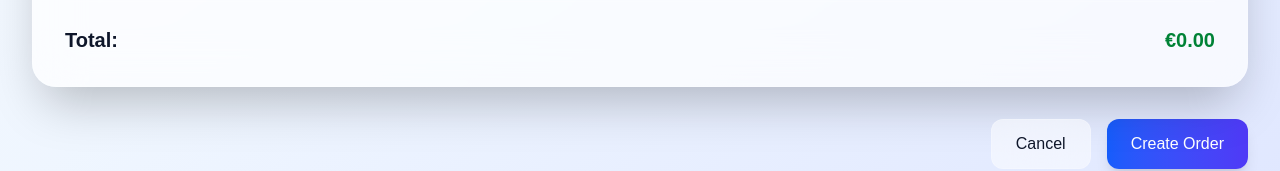
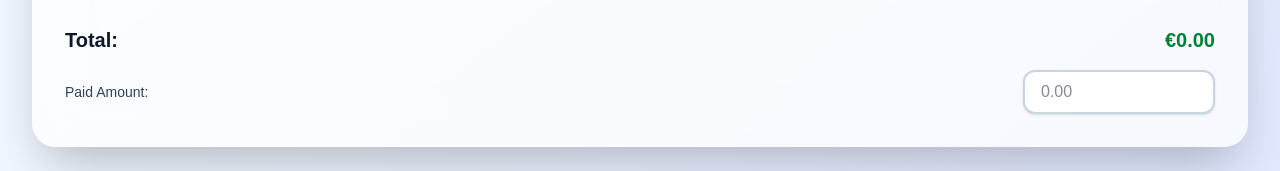
Before and after one commit to YSNAB/bankdash, a Next.js app: page /orders/new in a window 1280 px wide. Shown: the part 717-888 px from the top of the page. Built offline with nearby package versions, Linux system fonts and the light colour scheme; no server answers; the database is empty; sample sign-in values are in the browser's storage.

Commit message:
added database payed option and when creating order

```diff
--- a/src/app/api/orders/route.ts
+++ b/src/app/api/orders/route.ts
@@ -95,9 +95,9 @@ export async function DELETE(request: Request) {
 // POST create new order
 export async function POST(request: Request) {
   try {
-    const { customerId, date, paymentType, items } = await request.json()
+    const { customerId, date, paymentType, paidAmount, items } = await request.json()
 
-    console.log('Creating order:', { customerId, date, paymentType, items })
+    console.log('Creating order:', { customerId, date, paymentType, paidAmount, items })
 
     if (!customerId || !date || !paymentType || !items || items.length === 0) {
       return NextResponse.json(
@@ -114,6 +114,7 @@ export async function POST(request: Request) {
           customerId: parseInt(customerId),
           date: new Date(date),
           paymentType,
+          paidAmount: paidAmount || 0,
           orderDetails: {
             create: items.map((item: any) => ({
               productId: parseInt(item.productId),
--- a/src/app/orders/new/page.tsx
+++ b/src/app/orders/new/page.tsx
@@ -28,6 +28,7 @@ export default function NewOrderPage() {
   const [customerId, setCustomerId] = useState('')
   const [date, setDate] = useState(new Date().toISOString().split('T')[0])
   const [paymentType, setPaymentType] = useState('cash')
+  const [paidAmount, setPaidAmount] = useState('')
   const [items, setItems] = useState<OrderItem[]>([
     { productId: '', productName: '', quantity: '', price: '' }
   ])
@@ -196,6 +197,7 @@ export default function NewOrderPage() {
           customerId,
           date,
           paymentType,
+          paidAmount: parseFloat(paidAmount) || 0,
           items: validItems,
         }),
       })
@@ -414,9 +416,23 @@ export default function NewOrderPage() {
             </div>
 
             <div className="mt-8 pt-6 border-t border-white/20 dark:border-slate-700/50">
-              <div className="flex justify-between items-center text-xl font-bold">
+              <div className="flex justify-between items-center text-xl font-bold mb-4">
                 <span className="text-slate-900 dark:text-white">Total:</span>
                 <span className="text-green-700 dark:text-green-400">€{calculateTotal()}</span>
+              </div>
+              <div className="flex justify-between items-center gap-4">
+                <label className="text-sm font-medium text-slate-700 dark:text-slate-300">
+                  Paid Amount:
+                </label>
+                <input
+                  type="number"
+                  step="0.01"
+                  value={paidAmount}
+                  onChange={(e) => setPaidAmount(e.target.value)}
+                  placeholder="0.00"
+                  className="w-48 px-4 py-2 bg-white dark:bg-slate-800 border-2 border-slate-300 dark:border-slate-600 rounded-xl text-slate-900 dark:text-white transition-all shadow-sm"
+                  min="0"
+                />
               </div>
             </div>
           </div>
--- a/src/app/orders/page.tsx
+++ b/src/app/orders/page.tsx
@@ -26,6 +26,7 @@ interface Order {
   customer: Customer
   date: string
   paymentType: string
+  paidAmount: number
   orderDetails: OrderDetail[]
 }
 
@@ -170,6 +171,9 @@ export default function OrdersPage() {
                     <th className="px-6 py-4 text-left text-xs font-semibold text-slate-700 dark:text-slate-300 uppercase tracking-wider">
                       Payment
                     </th>
+                    <th className="px-6 py-4 text-center text-xs font-semibold text-slate-700 dark:text-slate-300 uppercase tracking-wider">
+                      Status
+                    </th>
                     <th className="px-6 py-4 text-right text-xs font-semibold text-slate-700 dark:text-slate-300 uppercase tracking-wider">
                       Total
                     </th>
@@ -203,6 +207,15 @@ export default function OrdersPage() {
                           {order.paymentType === 'cash' ? 'Cash' : 'Factuur'}
                         </span>
                       </td>
+                      <td className="px-6 py-4 whitespace-nowrap text-sm text-center">
+                        <span className={`px-3 py-1.5 rounded-xl text-xs font-semibold shadow-sm ${
+                          parseFloat(calculateTotal(order.orderDetails)) <= order.paidAmount
+                            ? 'bg-gradient-to-r from-green-500 to-emerald-600 text-white'
+                            : 'bg-gradient-to-r from-red-500 to-rose-600 text-white'
+                        }`}>
+                          {parseFloat(calculateTotal(order.orderDetails)) <= order.paidAmount ? 'Paid' : 'Open'}
+                        </span>
+                      </td>
                       <td className="px-6 py-4 whitespace-nowrap text-sm text-right font-bold text-green-700 dark:text-green-400">
                         €{calculateTotal(order.orderDetails)}
                       </td>
```
Also changed, not shown: 2 other files (tests, documents, lock files or other folders).
